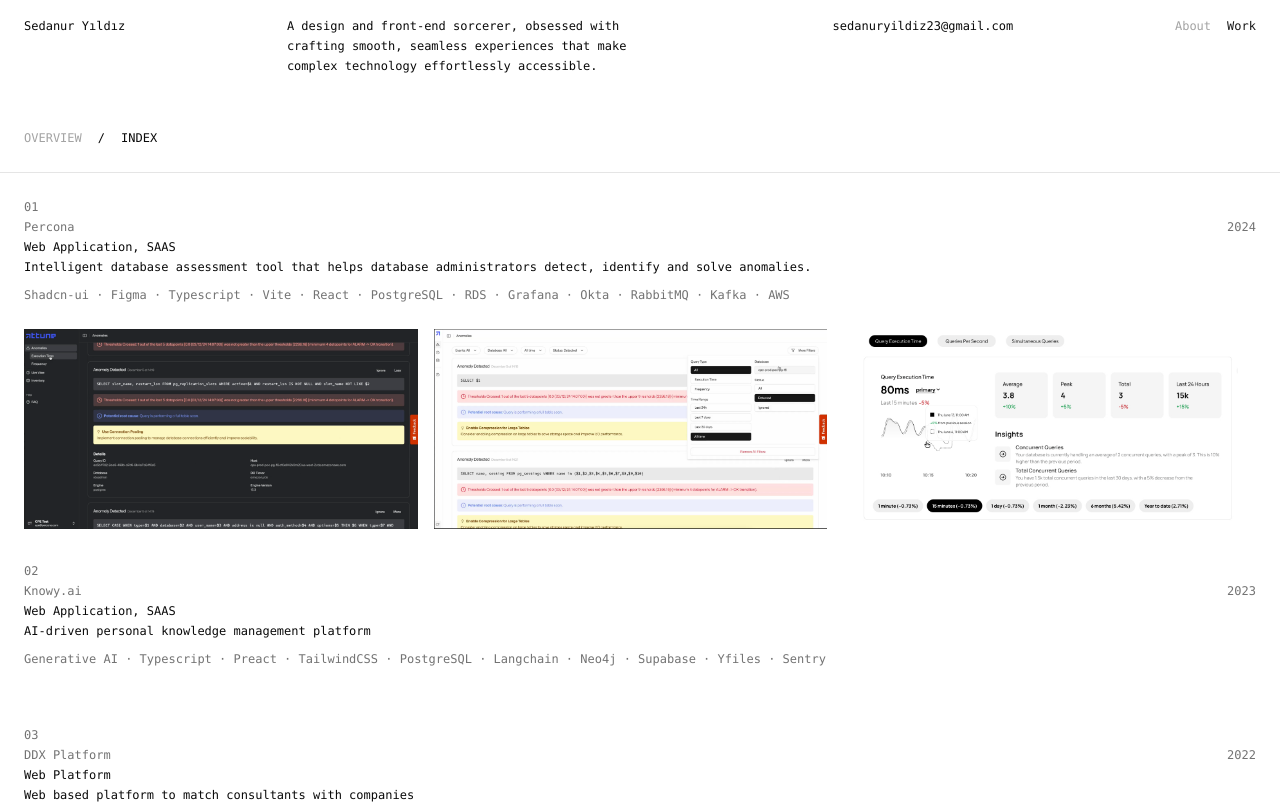
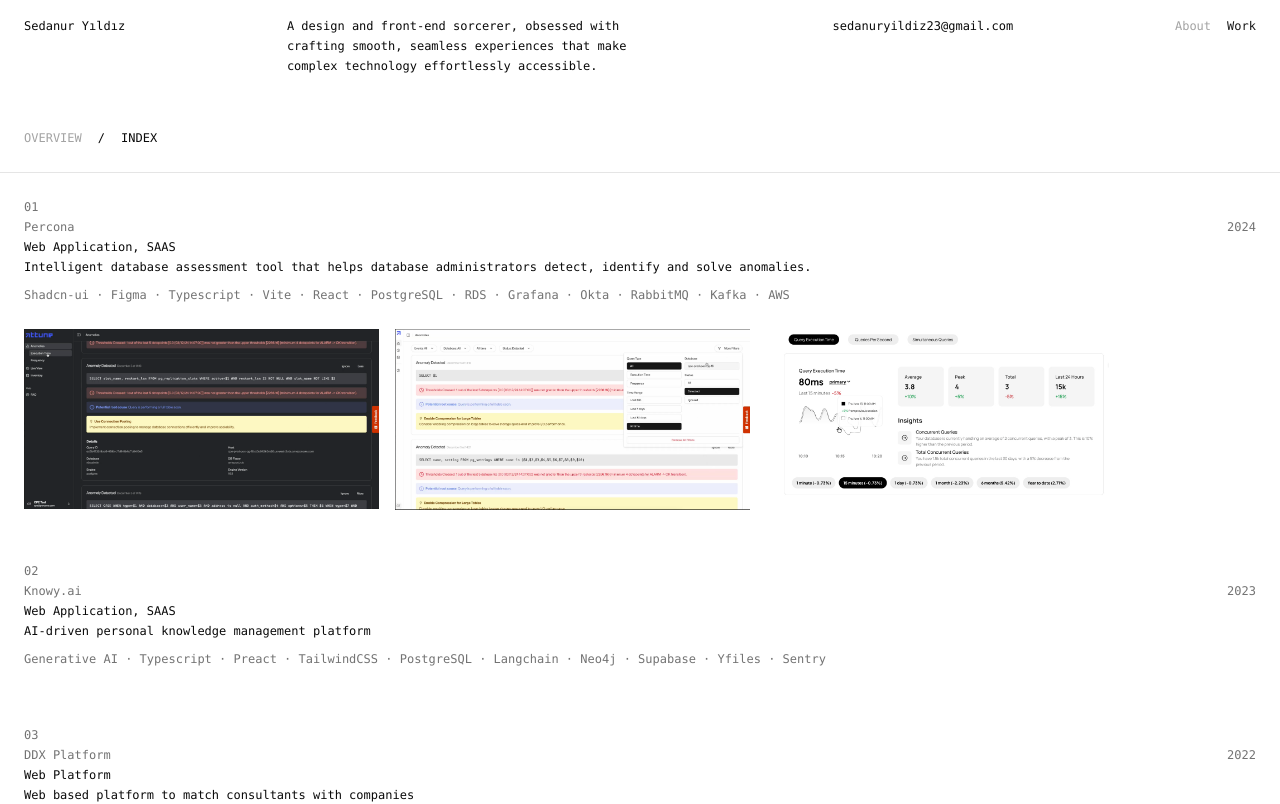
Before and after one commit to sedyldz/sedanuryildiz.com, a React (Vite) app: page / in a window 1280 px wide. Shown: the top 804 px of the page. Built offline with nearby package versions, Linux system fonts and the light colour scheme.

Commit message:
fix images

```diff
--- a/src/components/ProjectGrid.tsx
+++ b/src/components/ProjectGrid.tsx
@@ -36,11 +36,11 @@
               {project.technologies.join(" · ")}
             </div>
           </div>
-          <div className="flex gap-4 overflow-x-auto flex-grow">
+          <div className="flex gap-4 overflow-x-auto flex-grow ">
             {project.media.map((media, index) => (
               <div
                 key={index}
-                className="flex relative group h-[200px] min-w-[355px] flex-shrink-0"
+                className="flex relative group h-[200px] w-[355px] items-start"
               >
                 {media.type === "video" ? (
                   <iframe
```
